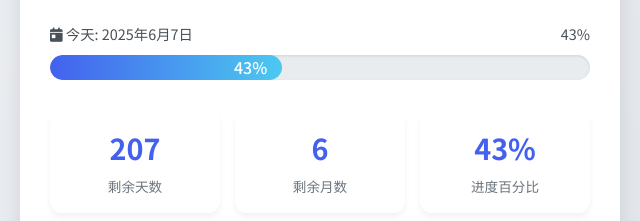
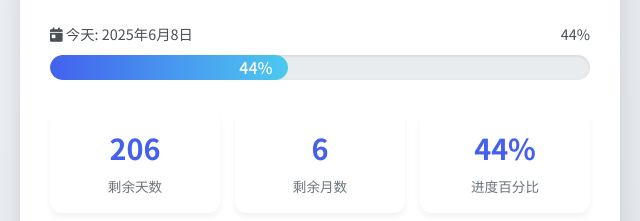
Before and after one commit to Crimater/yiers, a plain HTML site: page index.html in a window 1280 px wide. Shown: the part 456-677 px from the top of the page, 320-960 px from the left. Drawn offline with Linux system fonts and the light colour scheme.

Commit message:
Add files via upload

```diff
--- a/index.html
+++ b/index.html
@@ -285,40 +285,43 @@
         let targetDate = new Date(2025, 11, 31);
         document.getElementById('target-date').valueAsDate = targetDate;
 
-        // 使用固定日期测试 (2025年6月7日)
-        const today = new Date(2025, 5, 7);
-        // 实际使用时请使用下面这行
-        // const today = new Date();
+        // 使用当前实际日期
+        const today = new Date();
 
         function updateCountdown() {
-            const timeDiff = targetDate - today;
+            // 每次更新时获取当前最新时间
+            const now = new Date();
+            const timeDiff = targetDate - now;
             const isExpired = timeDiff <= 0;
             const progressFill = document.getElementById('progress-fill');
 
             // 更新当前日期显示
-            document.getElementById('current-date').innerHTML = `<i class="fas fa-calendar-day"></i> 今天: ${formatDate(today)}`;
+            document.getElementById('current-date').innerHTML = `<i class="fas fa-calendar-day"></i> 今天: ${formatDate(now)}`;
 
             // 计算剩余天数
             const remainingDays = Math.ceil(timeDiff / (1000 * 60 * 60 * 24));
 
             // 计算剩余月数
-            let remainingMonths = (targetDate.getFullYear() - today.getFullYear()) * 12
-                               + (targetDate.getMonth() - today.getMonth());
-            if (today.getDate() > targetDate.getDate()) {
+            let remainingMonths = (targetDate.getFullYear() - now.getFullYear()) * 12
+                               + (targetDate.getMonth() - now.getMonth());
+            if (now.getDate() > targetDate.getDate()) {
                 remainingMonths--;
             }
             remainingMonths = Math.max(0, remainingMonths);
 
-            // 计算百分比 (基于从今天到目标日期的天数)
-            // 这里简化计算，使用固定的一年天数作为基准
-            const percent = Math.min(100, Math.round((1 - remainingDays/365) * 100));
+            // 计算从今天到目标日期的总天数
+            const totalDays = Math.ceil((targetDate - new Date(now.getFullYear(), 0, 1)) / (1000 * 60 * 60 * 24));
+            // 计算已过天数
+            const passedDays = Math.ceil((now - new Date(now.getFullYear(), 0, 1)) / (1000 * 60 * 60 * 24));
+            // 计算百分比
+            const percent = Math.min(100, Math.round((passedDays / totalDays) * 100));
 
             // 更新显示
             document.getElementById('progress-percent').textContent = `${percent}%`;
             progressFill.style.width = `${percent}%`;
             progressFill.textContent = `${percent}%`;
-            document.getElementById('remaining-days').textContent = remainingDays;
-            document.getElementById('remaining-months').textContent = remainingMonths;
+            document.getElementById('remaining-days').textContent = isExpired ? 0 : remainingDays;
+            document.getElementById('remaining-months').textContent = isExpired ? 0 : remainingMonths;
             document.getElementById('progress-percent-big').textContent = `${percent}%`;
             document.getElementById('target-display').innerHTML = `
                 <i class="fas fa-bullseye"></i> 目标日期: ${formatDate(targetDate)}
@@ -346,8 +349,8 @@
         // 页面加载时更新
         updateCountdown();
 
-        // 每天更新一次
-        setInterval(updateCountdown, 86400000);
+        // 每分钟更新一次，确保显示的时间更准确
+        setInterval(updateCountdown, 60000);
     </script>
 </body>
 </html>
```
